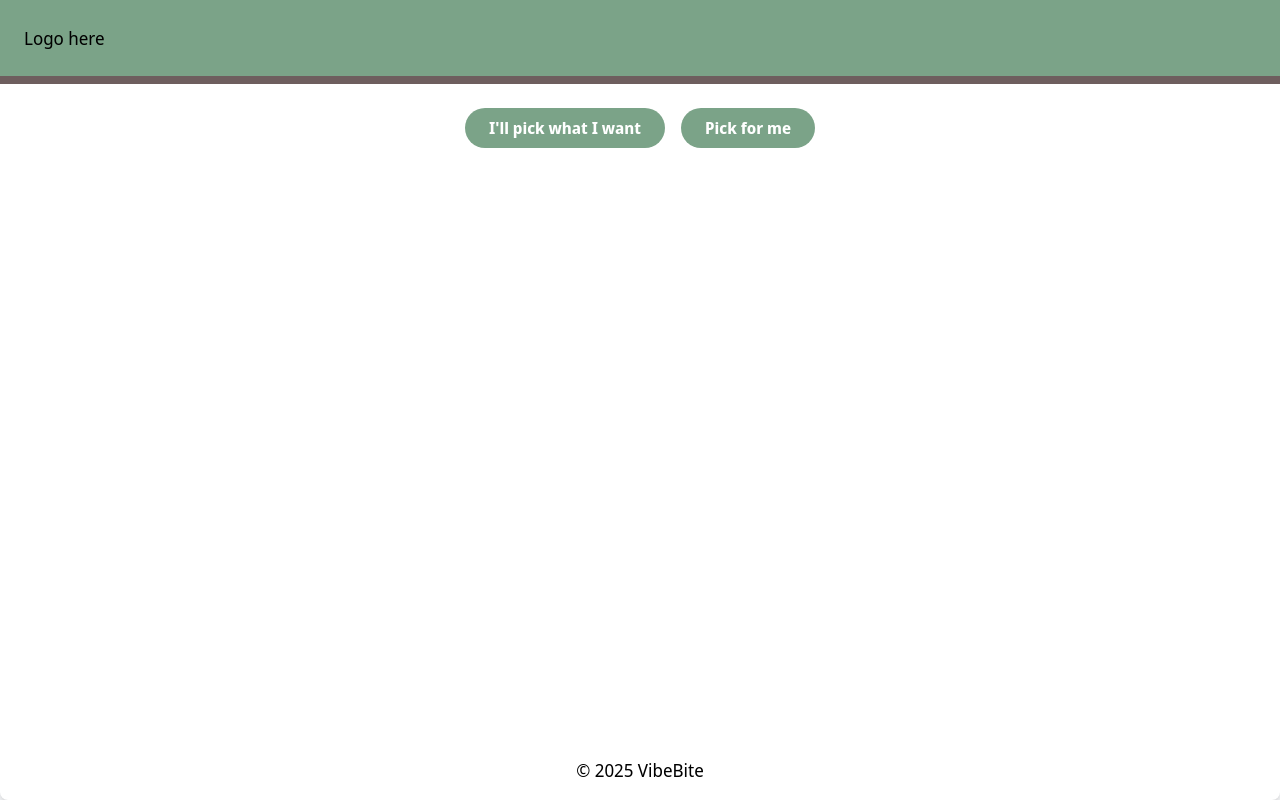
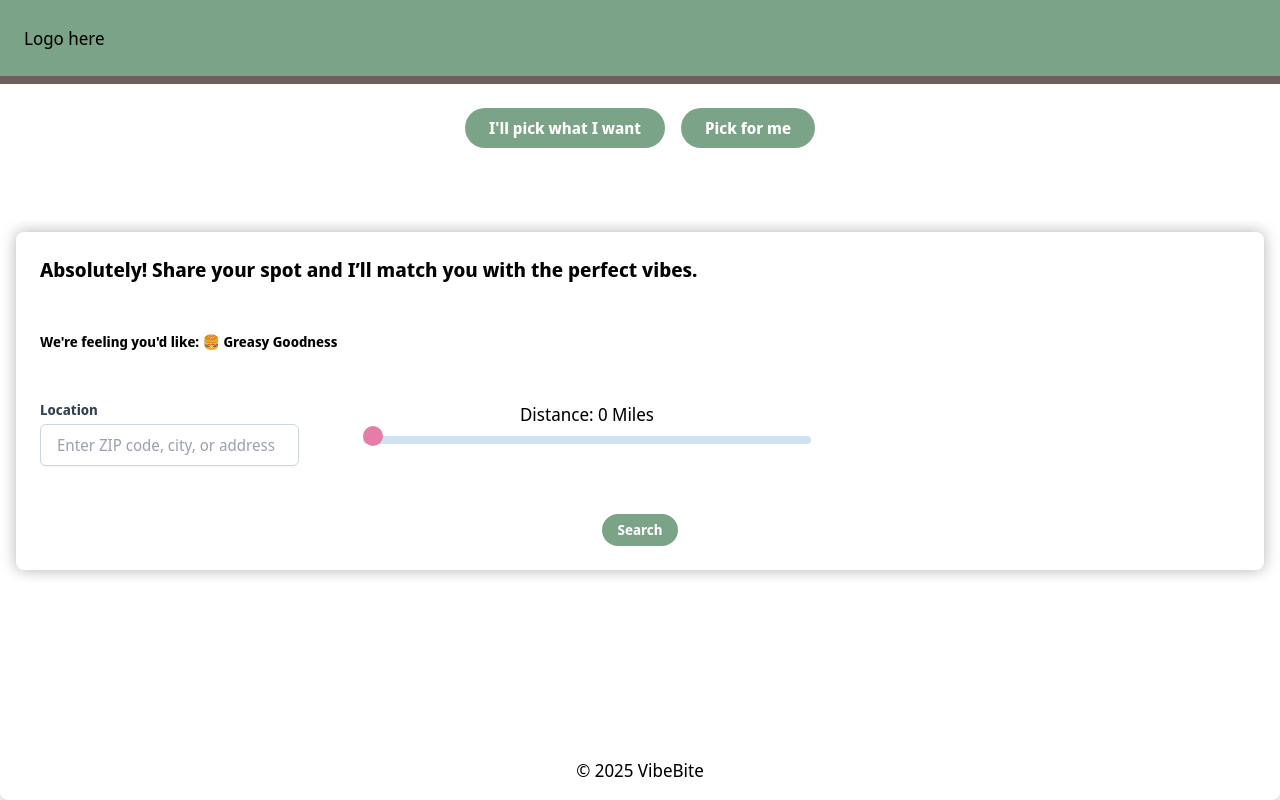
Before and after one commit to samhitha48/VibeBite, a React (Vite) app: page / in a window 1280 px wide. Both pictures are taken after a click on the button "Pick for me". Built offline with nearby package versions, Linux system fonts and the light colour scheme.

Commit message:
Pick for me

```diff
--- a/src/App.jsx
+++ b/src/App.jsx
@@ -2,6 +2,7 @@ import { useState, useCallback } from "react";
 import { Filter } from "./components/Filter/Filter";
 import Button from "./components/Button/Button";
 import Randomizer from "./components/Randomizer/Randomizer";
+import RandomSelection from "./components/RandomSelection/RandomSelection";
 
 const features = [
   {
@@ -29,10 +30,12 @@ export default function App() {
     radius: 5,
     price: 2,
   });
+  const [randomSelection, setRandomSelection] = useState(null);
   const date = new Date();
   const currentYear = date.getFullYear();
 
   const toggleFilter = () => {
+    if (randomSelection) setRandomSelection(null);
     setShowFilter((prev) => !prev);
   };
 
@@ -64,6 +67,11 @@ export default function App() {
     }));
   }, []);
 
+  const handleSubmit = () => {
+    console.log("submitted");
+    //post to api
+  };
+
   return (
     <main className="grid grid-cols-12 gap-6 mx-auto max-w-[1440px] bg-white h-screen flex-col gap-12 rounded-lg shadow-md">
       <section className="col-span-full flex flex-col text-center h-full">
@@ -73,7 +81,12 @@ export default function App() {
         <div className="flex-1 space-y-6 text-center py-6">
           <div id="buttons-container" className="flex gap-4 justify-center">
             <Button onClick={toggleFilter} text="I'll pick what I want" />
-            <Randomizer />
+            <Randomizer
+              setShowFilter={setShowFilter}
+              showFilter={showFilter}
+              randomSelection={randomSelection}
+              setRandomSelection={setRandomSelection}
+            />
           </div>
           <div
             className={`overflow-hidden transition-all duration-500 ease-in-out py-3 ${
@@ -88,6 +101,20 @@ export default function App() {
               onPriceChange={handlePriceChange}
             />
           </div>
+          <div
+            className={`overflow-hidden transition-all duration-500 ease-in-out py-3 ${
+              randomSelection
+                ? "max-h-[2000px] opacity-100"
+                : "max-h-0 opacity-0"
+            }`}
+          >
+            <RandomSelection
+              randomSelection={randomSelection}
+              onRadiusChange={handleRadiusChange}
+              onLocationChange={handleLocationChange}
+              handleSubmit={handleSubmit}
+            />
+          </div>
         </div>
         <footer className="flex justify-center py-4">
           &copy; {currentYear} VibeBite
--- /dev/null
+++ b/src/components/RandomSelection/RandomSelection.jsx
@@ -0,0 +1,33 @@
+import Button from "../Button/Button";
+import LocationInput from "../Input/LocationInput";
+import Slider from "../Slider/Slider";
+
+export default function RandomSelection({
+  randomSelection,
+  onRadiusChange,
+  onLocationChange,
+  handleSubmit,
+}) {
+  return (
+    <div className="flex flex-col gap-12 mx-4 p-6 shadow-[0_0_15px_rgba(0,0,0,0.3)] rounded-lg">
+      <h3 className="block text-xl w-full text-left">
+        Absolutely! Share your spot and I’ll match you with the perfect vibes.
+      </h3>
+      <h3 className="block text-sm w-full text-left">
+        We're feeling you'd like: <span>{randomSelection}</span>
+      </h3>
+      <div className="flex gap-16">
+        <LocationInput onValidLocation={onLocationChange} />
+        <Slider
+          label={"Distance"}
+          measurement={"Miles"}
+          value={0}
+          setter={onRadiusChange}
+        />
+      </div>
+      <div className="max-w-s">
+        <Button text="Search" size="small" />
+      </div>
+    </div>
+  );
+}
--- a/src/components/Randomizer/Randomizer.jsx
+++ b/src/components/Randomizer/Randomizer.jsx
@@ -13,12 +13,25 @@ const OPTIONS = [
   "☕️ Cozy",
 ];
 
-export default function Randomizer() {
+export default function Randomizer({
+  setShowFilter,
+  showFilter,
+  randomSelection,
+  setRandomSelection,
+}) {
   const handleRandomize = useCallback(() => {
+    if (randomSelection) {
+      setRandomSelection(null);
+      return;
+    }
     const randomIndex = Math.floor(Math.random() * OPTIONS.length);
     const selected = OPTIONS[randomIndex];
-    console.log("Randomizer picked:", selected);
-  }, []);
+
+    if (showFilter) {
+      setShowFilter(false);
+    }
+    setRandomSelection(selected);
+  }, [randomSelection, showFilter]);
 
   return <Button text="Pick for me" onClick={handleRandomize} />;
 }
```
